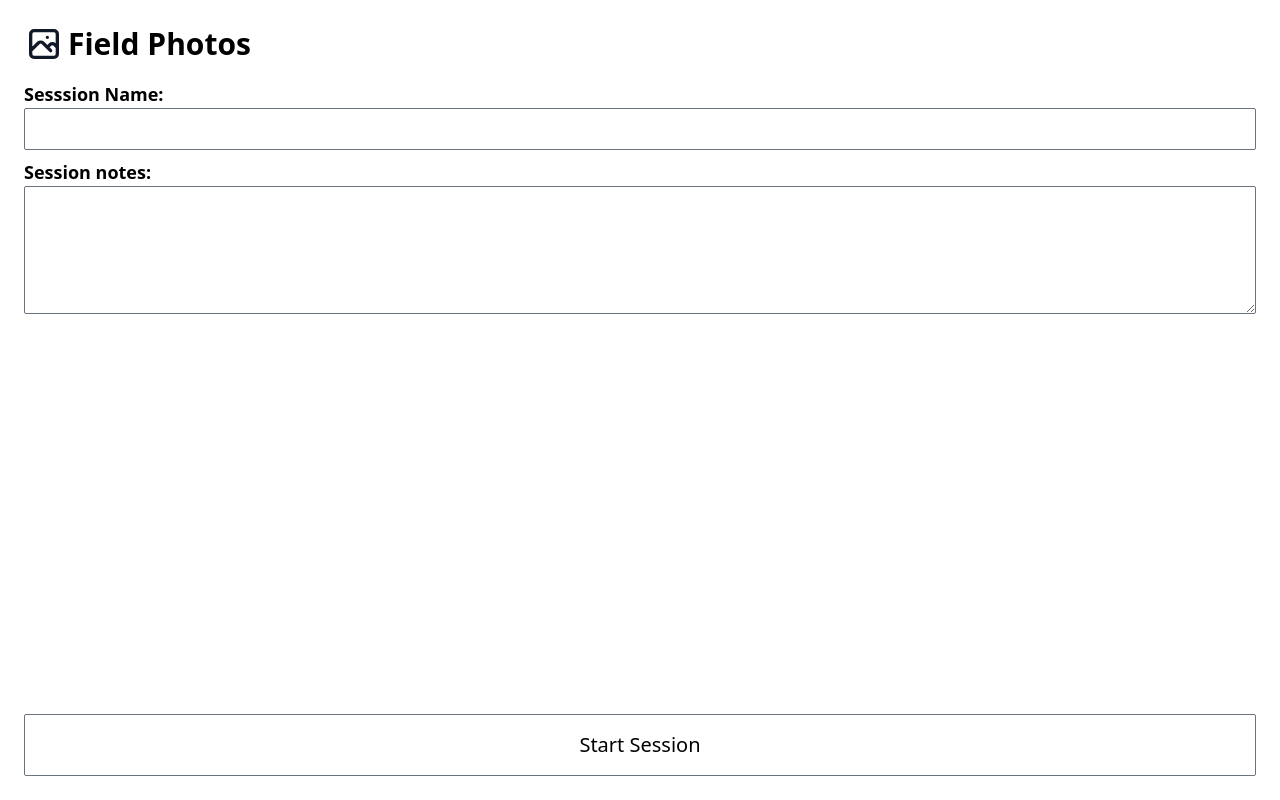
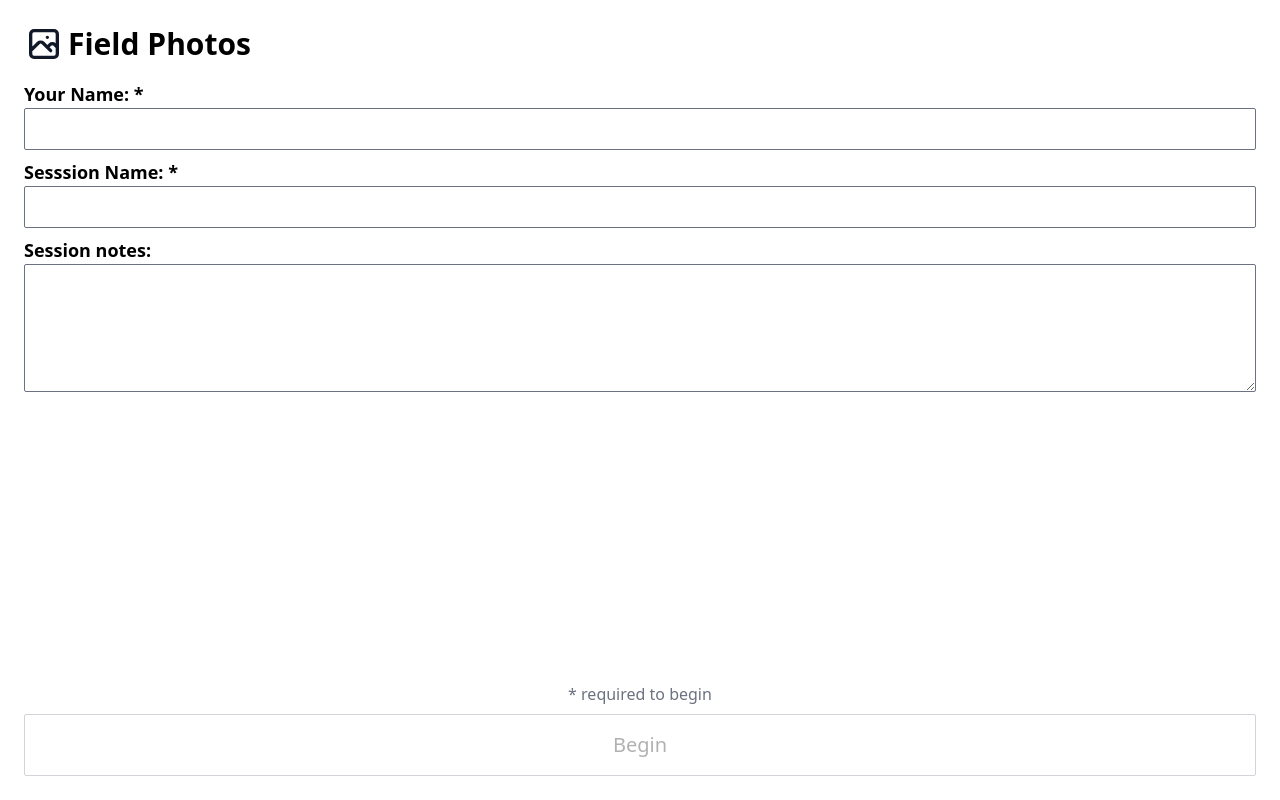
Before and after one commit to fhistudio-eric/field-photos, a Vue app: page /#/ in a window 1280 px wide. Built offline with nearby package versions, Linux system fonts and the light colour scheme.

Commit message:
photo handler

```diff
--- a/src/App.vue
+++ b/src/App.vue
@@ -1,6 +1,6 @@
 <template>
   <div class="absolute inset-0 bg-gray-100">
-    <router-view></router-view>
+    <router-view> </router-view>
   </div>
 </template>
 
--- a/src/views/Home.vue
+++ b/src/views/Home.vue
@@ -5,31 +5,72 @@
         <PhotographIcon class="text-gray-900 mr-1 w-10 h-10" />
         Field Photos
       </div>
-      <div class="text-lg font-bold">Sesssion Name:</div>
+      <div class="text-lg font-bold">Your Name: *</div>
       <div class="w-full">
         <input
           type="text"
           class="w-full border border-gray-500 p-2 rounded-sm"
+          v-model="store.userName"
+        />
+      </div>
+      <div class="text-lg font-bold mt-2">Sesssion Name: *</div>
+      <div class="w-full">
+        <input
+          type="text"
+          class="w-full border border-gray-500 p-2 rounded-sm"
+          v-model="store.sessionName"
         />
       </div>
       <div class="text-lg font-bold mt-2">Session notes:</div>
       <div class="w-full">
         <textarea
           class="w-full border border-gray-500 p-2 h-32 rounded-sm"
+          v-model="store.sessionNotes"
         ></textarea>
       </div>
     </div>
-    <div class="w-full flex text-center">
-      <router-link
-        to="photo"
-        class="w-full border border-gray-500 p-4 rounded-sm text-xl"
+    <div class="w-full flex text-center flex-col">
+      <span class="mb-2 text-gray-500">* required to begin</span>
+      <button
+        class="
+          w-full
+          border border-gray-500
+          p-4
+          rounded-sm
+          text-xl
+          disabled:opacity-30
+          transition-all
+          duration-400
+        "
+        :disabled="
+          store.sessionName == '' ||
+          store.userName == '' ||
+          store.sessionName == null ||
+          store.userName == null ||
+          store.sessionName == undefined ||
+          store.userName == undefined
+            ? true
+            : false
+        "
       >
-        Start Session
-      </router-link>
+        <router-link to="photo"> Begin </router-link>
+      </button>
     </div>
   </div>
 </template>
 
 <script setup>
+import { onMounted, ref, watch } from "vue";
+import { defaultStore } from "../store";
+import { useRouter, useRoute } from "vue-router";
+
 import { PhotographIcon } from "@heroicons/vue/outline";
+
+onMounted(() => {
+  store.sessionDate = new Date().toISOString().split("T")[0];
+});
+
+const store = defaultStore();
+const router = useRouter();
+const route = useRoute();
 </script>
--- a/src/views/PhotoUploader.vue
+++ b/src/views/PhotoUploader.vue
@@ -7,8 +7,14 @@
     </div>
     <div class="p-6 flex-grow">
       <div
+        v-if="!photoURL"
+        class="flex justify-center items-center w-full h-full"
+      >
+        <label
+          for="image-file"
           class="
             h-full
+            w-full
             border-4 border-dashed border-black
             rounded-xl
             flex flex-col
@@ -17,24 +23,37 @@
             bg-white
           "
         >
-        <PlusCircleIcon class="h-14 w-14 text-gray-900 mr-1" />
-        <div>Add Photo</div>
+          <div class="flex flex-col justify-center items-center pt-5 pb-6">
+            <CameraIcon class="h-20 w-20 text-gray-600 mr-1" />
+            <p class="mb-2 text-sm text-gray-500 dark:text-gray-400">
+              <span class="font-semibold">Tap open your camera</span>
+            </p>
+          </div>
+          <input
+            id="image-file"
+            type="file"
+            accept="image/*"
+            capture="camera"
+            class="hidden"
+            @change="setImage"
+          />
+        </label>
+      </div>
+      <div v-else class="w-full flex flex-col">
+        <img :src="photoURL" />
+        <button class="p-2 border border-gray-500 mt-2" @click="retakePhoto">
+          Re-take Photo
+        </button>
       </div>
     </div>
   </div>
   <div class="bg-white h-1/2 p-6 flex flex-col justify-between">
-    <div class="flex flex-col">
-      <div class="text-lg font-bold">Name:</div>
-      <div class="w-full">
-        <input
-          type="text"
-          class="w-full border border-gray-500 p-2 rounded-sm"
-        />
-      </div>
+    <div class="flex flex-col h-full">
       <div class="text-lg font-bold mt-2">Notes:</div>
-      <div class="w-full">
+      <div class="w-full h-full flex-grow">
         <textarea
-          class="w-full border border-gray-500 p-2 h-32 rounded-sm"
+          class="w-full border border-gray-500 p-2 h-5/6 rounded-sm resize-none"
+          placeholder="describe this image"
         ></textarea>
       </div>
     </div>
@@ -47,6 +66,24 @@
 </template>
 
 <script setup>
+import { onMounted, ref, watch } from "vue";
+import { defaultStore } from "../store";
+import { useRouter, useRoute } from "vue-router";
+
 import { ArrowLeftIcon } from "@heroicons/vue/solid";
-import { PlusCircleIcon } from "@heroicons/vue/outline";
+import { CameraIcon } from "@heroicons/vue/outline";
+
+const uploadTime = ref();
+const photoFile = ref();
+const photoURL = ref();
+
+const setImage = (e) => {
+  photoFile.value = e.target.files[0];
+  photoURL.value = URL.createObjectURL(photoFile.value);
+};
+const retakePhoto = (e) => {
+  photoURL.value = null;
+};
+
+console.log(new Date().toLocaleTimeString());
 </script>
```
Lines whose indentation alone changed are shown as unchanged.
